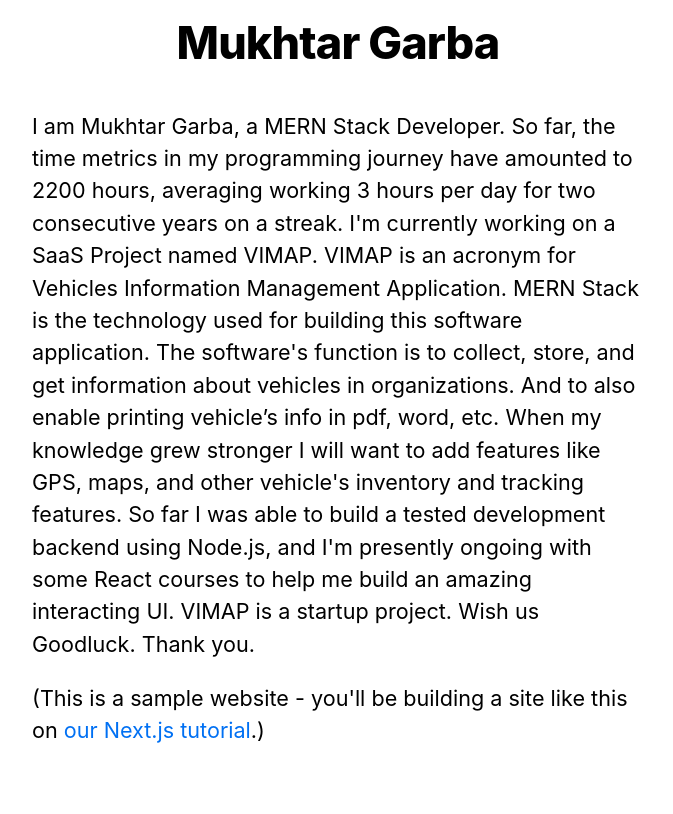
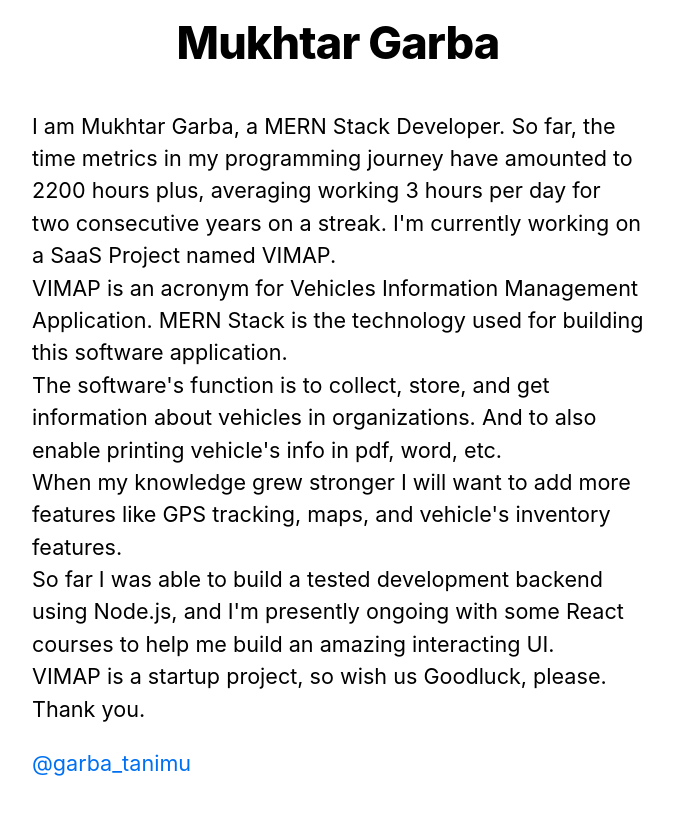
Before and after one commit to mukhtar-github/nextjs-app, a Next.js app in the folder nextjs-blog/: page / in a window 1280 px wide. Shown: the part 256-1070 px from the top of the page, without its empty margins (302-975 px from the left). Built offline with nearby package versions, Linux system fonts and the light colour scheme.

Commit message:
Update changes

```diff
--- a/nextjs-blog/components/layout.js
+++ b/nextjs-blog/components/layout.js
@@ -5,7 +5,7 @@ import utilStyles from '../styles/utils.module.css'
 import Link from 'next/link'
 
 const name = 'Mukhtar Garba'
-export const siteTitle = 'Next.js Sample Website'
+export const siteTitle = 'Sample Website'
 
 export default function Layout({ children, home }) {
   return (
@@ -46,8 +46,8 @@ export default function Layout({ children, home }) {
                   priority
                   src="/images/profile.jpg"
                   className={utilStyles.borderCircle}
-                  height={108}
-                  width={108}
+                  height={125}
+                  width={125}
                   alt={name}
                 />
               </a>
--- a/nextjs-blog/pages/index.js
+++ b/nextjs-blog/pages/index.js
@@ -9,15 +9,14 @@ export default function Home() {
         <title>{siteTitle}</title>
       </Head>
       <section className={utilStyles.headingMd}>
-        <p>I am Mukhtar Garba, a MERN Stack Developer.
+        <p>
+          I am Mukhtar Garba, a MERN Stack Developer. So far, the time metrics in my programming journey have amounted to 2200 hours plus, averaging working 3 hours per day for two consecutive years on a streak.
+          I'm currently working on a SaaS Project named VIMAP.<br></br> VIMAP is an acronym for Vehicles Information Management Application. MERN Stack is the technology used for building this software application.<br></br> The software's function is to collect, store, and get information about vehicles in organizations. And to also enable printing vehicle's info in pdf, word, etc.<br></br> When my knowledge grew stronger I will want to add more features like GPS tracking, maps, and vehicle's inventory features.<br></br>
+          So far I was able to build a tested development backend using Node.js, and I'm presently ongoing with some React courses to help me build an amazing interacting UI.<br></br> VIMAP is a startup project, so wish us Goodluck, please.<br></br> Thank you.
+        </p>
 
-So far, the time metrics in my programming journey have amounted to 2200 hours, averaging working 3 hours per day for two consecutive years on a streak.
+        <a href="https://twitter.com/garba_tanimu" class="twitter-follow-button" data-size="large" data-show-screen-name="false" data-show-count="false">@garba_tanimu</a><script async src="https://platform.twitter.com/widgets.js" charset="utf-8"></script>
 
-I'm currently working on a SaaS Project named VIMAP. VIMAP is an acronym for Vehicles Information Management Application. MERN Stack is the technology used for building this software application. The software's function is to collect, store, and get information about vehicles in organizations. And to also enable printing vehicle’s info in pdf, word, etc. When my knowledge grew stronger I will want to add features like GPS, maps, and other vehicle's inventory and tracking features. So far I was able to build a tested development backend using Node.js, and I'm presently ongoing with some React courses to help me build an amazing interacting UI. VIMAP is a startup project. Wish us Goodluck. Thank you.</p>
-        <p>
-          (This is a sample website - you'll be building a site like this on{' '}
-          <a href="https://nextjs.org/learn">our Next.js tutorial</a>.)
-        </p>
       </section>
     </Layout>
   )
```
